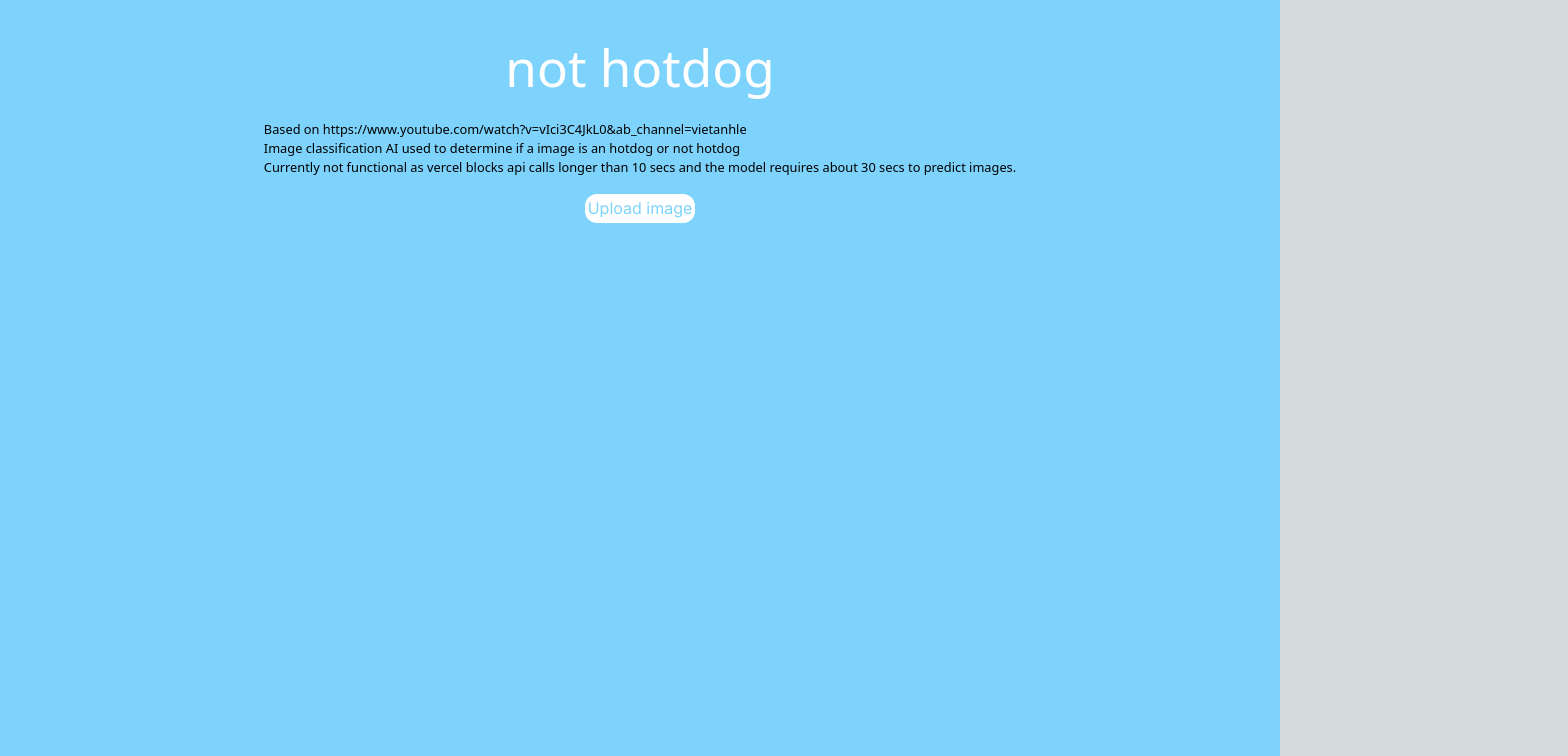
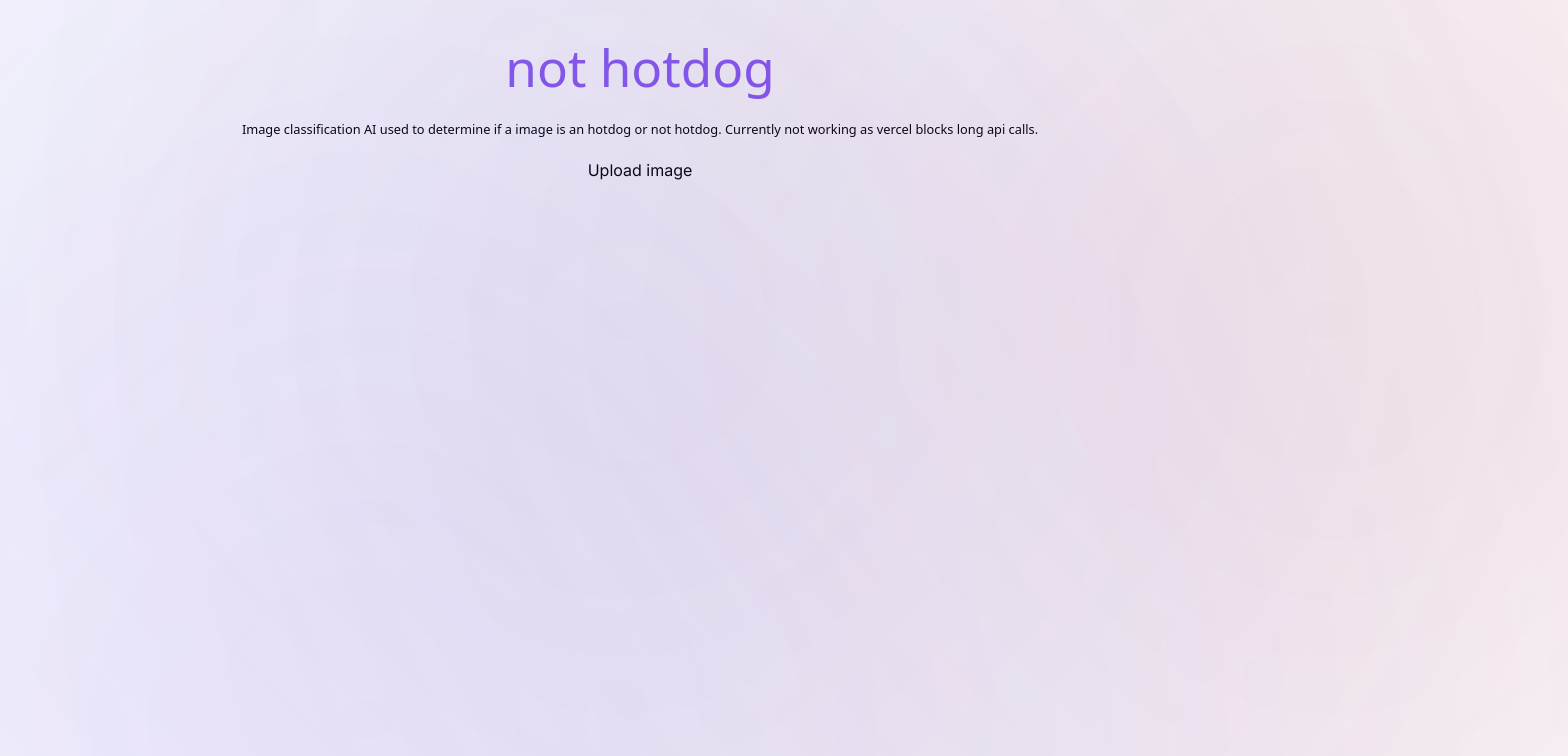
Before and after one commit to AndLin-hub/nothotdog, a Next.js app in the folder hotdog-frontend/: page / in a window 1280 px wide. Shown: the top 756 px of the page, 1568 px wide, since content can reach past the window. Built offline with nearby package versions, Linux system fonts and the light colour scheme.

Commit message:
background

```diff
--- a/hotdog-frontend/src/app/globals.css
+++ b/hotdog-frontend/src/app/globals.css
@@ -1,27 +1,3 @@
 @tailwind base;
 @tailwind components;
 @tailwind utilities;
-
-:root {
-  --foreground-rgb: 0, 0, 0;
-  --background-start-rgb: 214, 219, 220;
-  --background-end-rgb: 255, 255, 255;
-}
-
-@media (prefers-color-scheme: dark) {
-  :root {
-    --foreground-rgb: 255, 255, 255;
-    --background-start-rgb: 0, 0, 0;
-    --background-end-rgb: 0, 0, 0;
-  }
-}
-
-body {
-  color: rgb(var(--foreground-rgb));
-  background: linear-gradient(
-      to bottom,
-      transparent,
-      rgb(var(--background-end-rgb))
-    )
-    rgb(var(--background-start-rgb));
-}
--- a/hotdog-frontend/src/app/layout.tsx
+++ b/hotdog-frontend/src/app/layout.tsx
@@ -16,7 +16,12 @@ export default function RootLayout({
 }) {
   return (
     <html lang="en">
-      <body className={inter.className}>{children}</body>
+      <body className={`${inter.className} bg-gray-10`}>
+    <div className="absolute top-[10vh] left-[30vw] h-[30rem] w-[30rem] bg-blue-700 blur-[30rem] rounded-full opacity-100"/>
+        <div className="absolute top-[10vh] left-[85vw] h-[30rem] w-[30rem] bg-red-700 blur-[30rem] rounded-full opacity-100"/>
+        <div className="absolute top-[60vh] left-[10vw] h-[30rem] w-[30rem] bg-violet-700 blur-[30rem] rounded-full opacity-100"/>
+        {children}
+        </body>
     </html>
   )
 }
--- /dev/null
+++ b/hotdog-frontend/src/app/loading.tsx
@@ -0,0 +1,8 @@
+export default function Loading(){
+
+    return(
+        <div className="mt-[10vh]">
+            loading...
+        </div>
+    )
+}
--- a/hotdog-frontend/src/app/page.tsx
+++ b/hotdog-frontend/src/app/page.tsx
@@ -47,16 +47,14 @@ export default function Home() {
 
   return (
 
-    <div className="flex items-center flex-col h-screen bg-sky-300 overflow-auto">
-      <h1 className="font-sans text-[4vw] text-white rounded-xl mt-[2vh] p-[1vw]">
+    <div className="flex items-center flex-col h-screen overflow-auto">
+      <h1 className="font-sans text-[4vw] text-violet-500 rounded-xl mt-[2vh] p-[1vw]">
         not hotdog
       </h1>
       <p className="font-sans text-[1vw] text-black mt-[0.2vh] mb-[2vh] flex items-center">
-        Based on https://www.youtube.com/watch?v=vIci3C4JkL0&ab_channel=vietanhle <br/>
-        Image classification AI used to determine if a image is an hotdog or not hotdog <br/>
-        Currently not functional as vercel blocks api calls longer than 10 secs and the model requires about 30 secs to predict images. <br/>
+        Image classification AI used to determine if a image is an hotdog or not hotdog. Currently not working as vercel blocks long api calls.
       </p>
-      <label className="bg-white text-sky-300 p-[0.2vw] rounded-xl hover:text-sky-500 mb-[2vh]" >
+      <label className=" text-black p-[0.2vw] rounded-xl hover:text-sky-500 mb-[2vh]" >
         Upload image
         <input type="file" className="hidden"  accept="image/*" onChange={handleChange}>
         </input>
@@ -70,10 +68,10 @@ export default function Home() {
 
       {file ?
       <div>
-      { loading && <div className="relative mt-[20vh] bg-white text-sky-500 rounded-xl p-[0.2vw]">
+      { loading && <div className="relative mt-[20vh]  text-sky-500 rounded-xl p-[0.2vw]">
         Loading
       </div>}
-      {!loading && <div className="relative mt-[20vh] bg-white text-sky-500 rounded-xl p-[0.2vw]">
+      {!loading && <div className="relative mt-[20vh]  text-sky-500 rounded-xl p-[0.2vw]">
       {predictions}% of being a hotdog
       </div>}
       </div>
```
